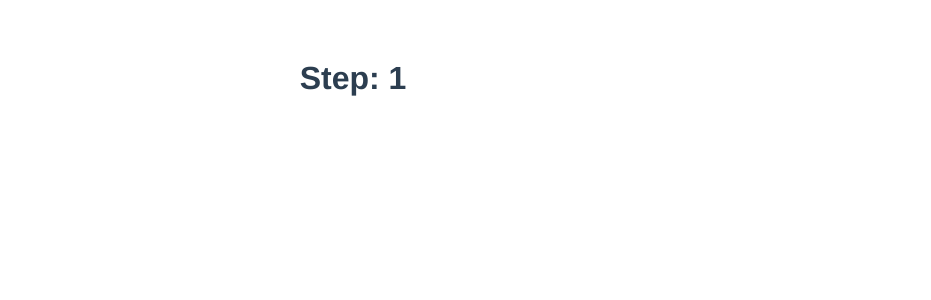
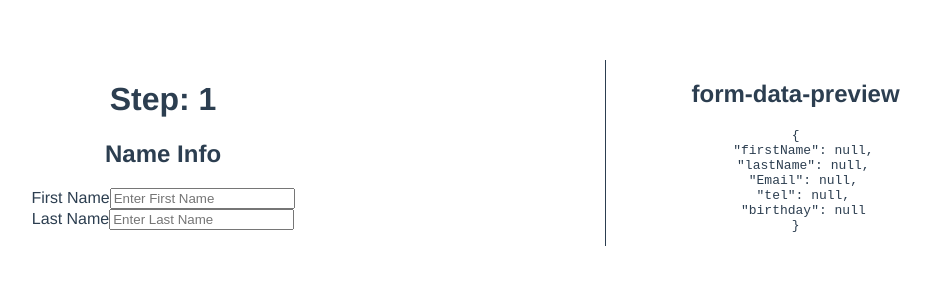
Before and after one commit to IkumaTadokoro/vue-wizard-form-sample, a Vue app: page / in a window 1280 px wide. Shown: the top 300 px of the page, without its empty margins (287-1218 px from the left). Built offline with nearby package versions, Linux system fonts and the light colour scheme.

Commit message:
FirstStepを追加

```diff
--- /dev/null
+++ b/src/components/Steps/FirstStep.vue
@@ -0,0 +1,29 @@
+<template>
+  <form>
+    <h2>Name Info</h2>
+    <div class="form-group">
+      <label for="firstName">First Name</label>
+      <input type="text" class="form-control" v-model="firstName" placeholder="Enter First Name">
+    </div>
+    <div class="form-group">
+      <label for="lastName">Last Name</label>
+      <input type="text" class="form-control" v-model="lastName" placeholder="Enter Last Name">
+    </div>
+  </form>
+</template>
+
+<script>
+export default {
+  name: 'FirstStep',
+  data() {
+    return {
+      firstName: null,
+      lastName: null
+    }
+  }
+}
+</script>
+
+<style scoped>
+
+</style>
--- a/src/components/Wizard.vue
+++ b/src/components/Wizard.vue
@@ -1,10 +1,25 @@
 <template>
-  <h1>Step: {{ stepNumber }}</h1>
+  <div class="d-flex">
+    <div class="d-flex-big">
+      <h1>Step: {{ stepNumber }}</h1>
+      <FirstStep v-if="stepNumber === 1"></FirstStep>
+    </div>
+
+    <div class="d-flex-small">
+      <h2>form-data-preview</h2>
+      <pre><code>{{ form }}</code></pre>
+    </div>
+  </div>
 </template>
 
 <script>
+import FirstStep from '@/components/Steps/FirstStep'
+
 export default {
   name: 'Wizard',
+  components: {
+    FirstStep
+  },
   data() {
     return {
       stepNumber: 1,
@@ -21,5 +36,19 @@ export default {
 </script>
 
 <style scoped>
+.d-flex {
+  display: flex;
+  justify-content: center;
+}
+
+.d-flex-big {
+  flex: 70;
+}
+
+.d-flex-small {
+  flex: 30;
+  border-left: 1px solid #2c3e50;
+}
+
 
 </style>
```
